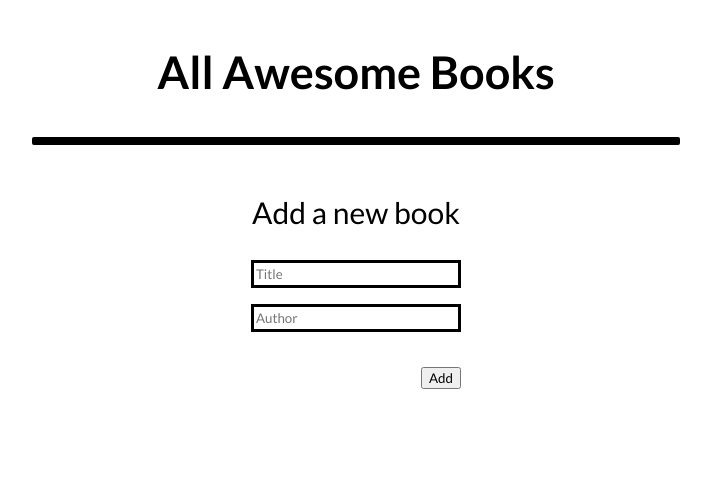
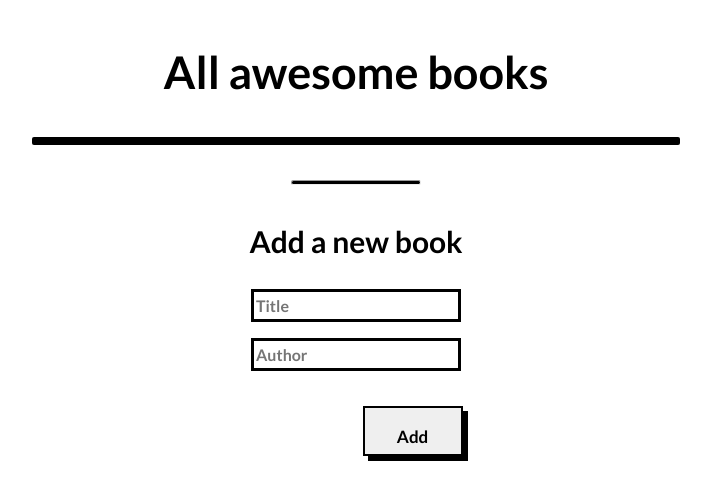
Before and after one commit to kalbek/Awesome-Books, a website: page index.html in a window 1280 px wide. Shown: the whole page, without its empty margins (284-995 px from the left). Drawn offline with Linux system fonts and the light colour scheme.

Commit message:
more styles for input section and remove buttons

```diff
--- a/index.html
+++ b/index.html
@@ -13,29 +13,18 @@
   </head>
   <body>
     <section class="books flex-column-centered">
-      <h1>All Awesome Books</h1>
+      <h1>All awesome books</h1>
       <div class="book-list bordered"></div>
       <br />
       <form id="form" action="">
         <div class="title-input-group flex-column-centered">
+          <hr>
           <p>Add a new book</p>
-          <input
-            type="text"
-            id="title"
-            name="author"
-            onchange="onchange"
-            placeholder="Title"
-          />
-          <input
-            type="text"
-            id="author"
-            name="author"
-            onchange="onchange"
-            placeholder="Author"
-          />
+          <input type="text" id="title" name="author" placeholder="Title" />
+          <input type="text" id="author" name="author" placeholder="Author" />
         </div>
         <br />
-        <button id="add-books">Add</button>
+        <button id="add-books"><p>Add</p></button>
       </form>
     </section>
   </body>
--- a/script.js
+++ b/script.js
@@ -100,7 +100,7 @@ class Books {
             <div class='book-author'>&nbsp;${book.author} </div>
           </div>
           <div class='container'>
-           <button class='removes' id='${book.id}'>Remove</button>
+           <button class='removes' id='${book.id}'><p>Remove</p></button>
         </div>
         </div>
       </div>
--- a/style.css
+++ b/style.css
@@ -2,6 +2,12 @@ body {
   display: flex;
   justify-content: center;
   align-items: center;
+}
+
+.book-title-authors, .removes p, #add-books p {
+  font-size: 17px;
+  font-weight: 600;
+  padding-bottom: 1px;
 }
 
 .books,
@@ -84,11 +90,13 @@ form {
   padding: 1rem 0.3rem;
 }
 
-.removes {
+.removes  {
   height: 75%;
   margin-top: 4%;
   border: 2px solid black;
   width: 150px;
+  box-shadow: 5px 5px;
+  margin-right: 8px;
 }
 
 #evens {
@@ -97,10 +105,28 @@ form {
 
 .title-input-group p {
   font-size: 30px;
+  font-weight: 600;
+}
+
+.title-input-group hr {
+  height: 3px;
+  border-radius: 3px;
+  background-color: #000;
+  width:60%;
+  margin-top: 1rem;
 }
 
 input {
   width: 200px;
-  height: 20px;
+  height: 25px;
   border: 3px solid #000;
+  font-size: 16px;
+  font-weight: 600;
 }
+
+#add-books {
+  width: 100px;
+  height: 50px;
+  box-shadow: 5px 5px;
+  border: 2px solid black;
+}
```
